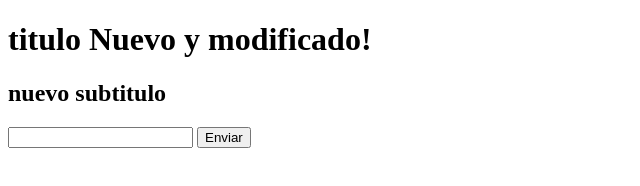
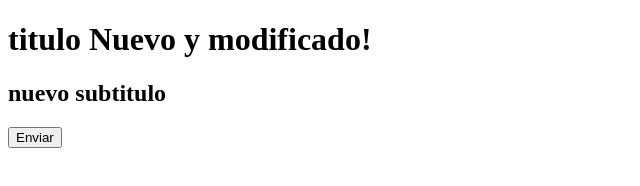
Before and after one commit to ivanglk/HelloWorldGit, a plain HTML site: page index.html in a window 1280 px wide. Shown: the whole page, without its empty margins (0-640 px from the left). Drawn offline with Linux system fonts and the light colour scheme.

```diff
--- a/index.html
+++ b/index.html
@@ -13,7 +13,6 @@
     <h2> nuevo subtitulo</h2>
 </body>
 <form action="#" method="get">
-    <input type="text" name="Nombre" id="name">
     <input type="button" value="Enviar">
 </form>
 </html>
```
